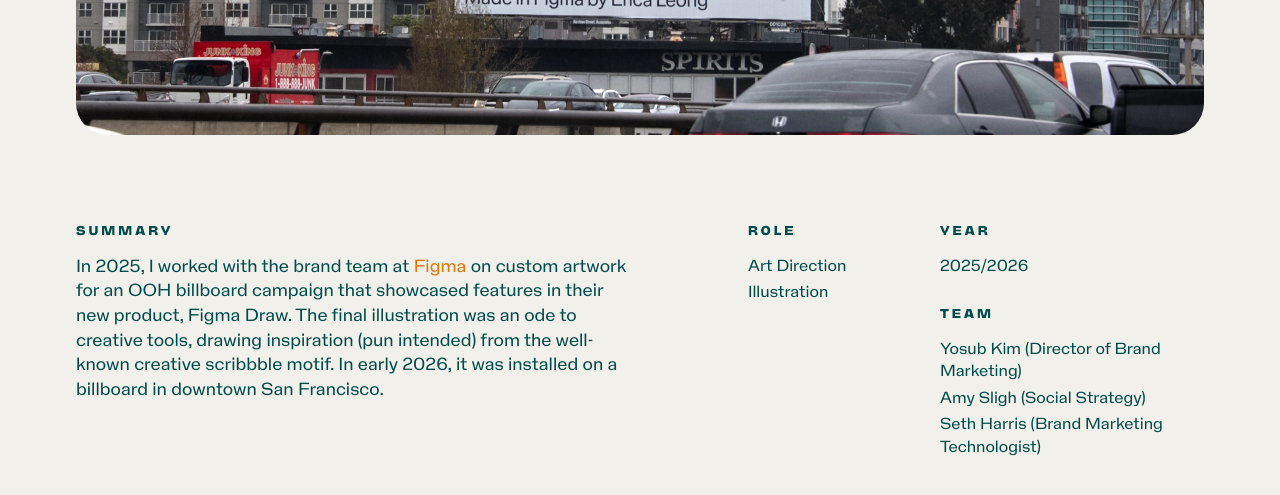
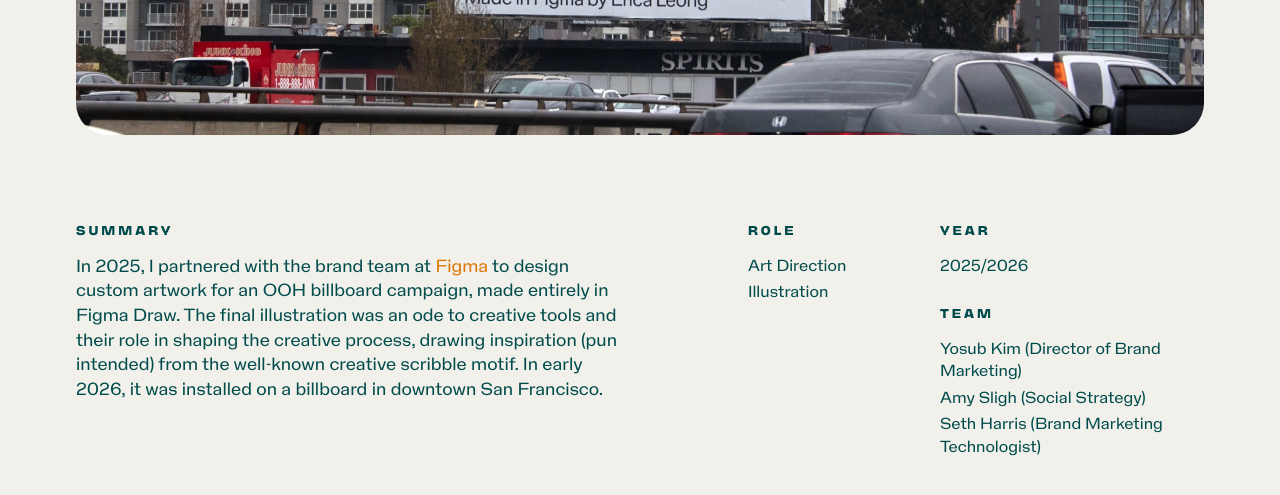
Before and after one commit to ehyleong/ehyleong.github.io, a Jekyll site: the page built from _work/1-FigmaBillboard.html, in a window 1280 px wide and 900 px high, scrolled down 707 px, cut to the strip 0-507 px from the top of the window. Shown: the top 495 px of the strip. Built offline with Jekyll 4.4.1, drawn with Linux system fonts in a browser that asks for light colours; comment, search, counter and statistics services are not loaded.

Commit message:
Update copy

```diff
--- a/_work/1-FigmaBillboard.html
+++ b/_work/1-FigmaBillboard.html
@@ -13,7 +13,7 @@
 - text: View on Instagram
   href: https://www.instagram.com/p/DTMB1gHErBR/
 intro: A billboard to beautify downtown San Francisco.
-byline: In 2025, I worked with the brand team at <a href="https://figma.com" target="_blank">Figma</a> on custom artwork for an OOH billboard campaign that showcased features in their new product, Figma Draw. The final illustration was an ode to creative tools, drawing inspiration (pun intended) from the well-known creative scribbble motif. In early 2026, it was installed on a billboard in downtown San Francisco.
+byline: In 2025, I partnered with the brand team at <a href="https://figma.com" target="_blank">Figma</a> to design custom artwork for an OOH billboard campaign, made entirely in Figma Draw. The final illustration was an ode to creative tools and their role in shaping the creative process, drawing inspiration (pun intended) from the well-known creative scribble motif. In early 2026, it was installed on a billboard in downtown San Francisco.
 
 ---
 <section class="work bottom-half-spacer">
```
